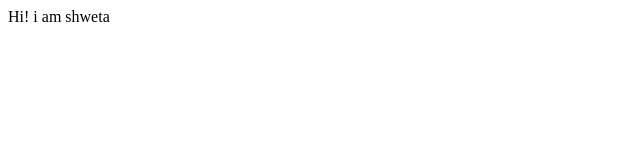
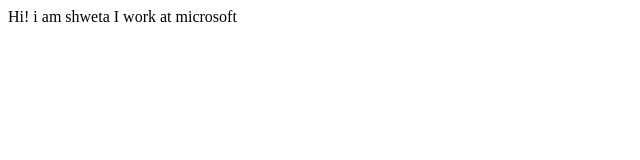
Before and after one commit to Shwetak2000/shweta, a plain HTML site: page index.html in a window 1280 px wide. Shown: the whole page, without its empty margins (0-640 px from the left). Drawn offline with Linux system fonts and the light colour scheme.

Commit message:
Update index.html

```diff
--- a/index.html
+++ b/index.html
@@ -8,6 +8,7 @@
 </head>
 <body>
     Hi! i am shweta
+    I work at microsoft
 
 </body>
 </html>
```
